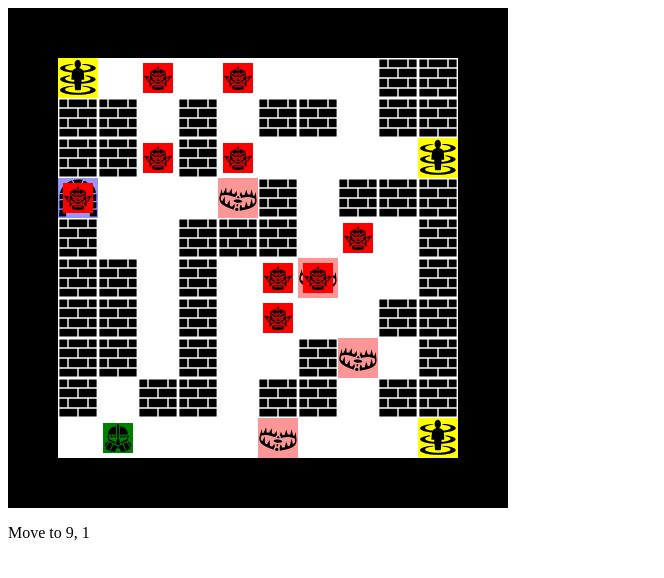
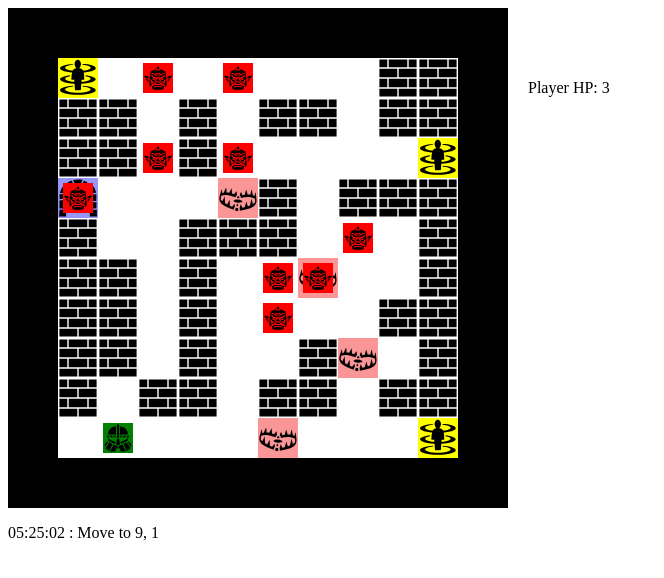
Before and after one commit to MKomaltilov/roguelike-game, a website: page index.html in a window 1280 px wide. Both pictures are taken after a click on the element 118 px from the left and 438 px from the top of the page. Shown: the whole page, without its empty margins (0-664 px from the left). Drawn offline with Linux system fonts and the light colour scheme.

Commit message:
added chance to hit,  statistic with player's HP and logs now printed in reverse order

```diff
--- a/css/game.css
+++ b/css/game.css
@@ -1,7 +1,17 @@
 #game {
+    display: table;
+}
+
+#game-statistic {
+    display: table-cell;
+    padding: 20px;
+}
+
+#game-field {
     padding: 50px;
     background-color: black;
     width: 400px;
+    display: table-cell;
 }
 
 .game-row {
--- a/index.html
+++ b/index.html
@@ -8,8 +8,11 @@
     <title>game</title>
 </head>
 <body>
-    <div id="game"></div>
-    <div id="game-statistic"></div>
+    <div id="game">
+        <div id="game-field"></div>
+        <div id="game-statistic"></div>
+    </div>
+
     <div id="game-logs"></div>
 </body>
 <script src="js/game.js"></script>
--- a/js/game.js
+++ b/js/game.js
@@ -26,6 +26,7 @@ class Enemy {
         this.Y = y;
         this.name;
         this.type = 'enemy';
+        this.hitChance = 5;
     }
 
     action(game) {
@@ -44,6 +45,7 @@ class VerticalEnemy extends Enemy {
         let field = game.board.field;
         if(this.direction === 'down' && field[this.X - 1] !== undefined && field[this.X - 1][this.Y] !== undefined && field[this.X - 1][this.Y] instanceof Floor) {
             if(field[this.X - 1][this.Y].object instanceof Player) {
+                game.log('Enemy hits player');
                 game.hitPlayer();
             } else if(field[this.X - 1][this.Y].object instanceof Enemy) {
                 this.direction = 'up';
@@ -56,6 +58,7 @@ class VerticalEnemy extends Enemy {
         }
         if(this.direction === 'up' && field[this.X + 1] !== undefined && field[this.X + 1][this.Y] !== undefined && field[this.X + 1][this.Y] instanceof Floor) {
             if(field[this.X + 1][this.Y].object instanceof Player) {
+                game.log('Enemy hits player');
                 game.hitPlayer();
             } else if(field[this.X + 1][this.Y].object instanceof Enemy) {
                 this.direction = 'down';
@@ -80,6 +83,7 @@ class HorizontalEnemy extends Enemy {
         let field = game.board.field;
         if(this.direction === 'left' && field[this.X][this.Y - 1] !== undefined && field[this.X][this.Y - 1] instanceof Floor) {
             if(field[this.X][this.Y - 1].object instanceof Player) {
+                game.log('Enemy hits player');
                 game.hitPlayer();
             } else if(field[this.X][this.Y - 1].object instanceof Enemy) {
                 this.direction = 'right';
@@ -92,6 +96,7 @@ class HorizontalEnemy extends Enemy {
         }
         if(this.direction === 'right' && field[this.X][this.Y + 1] !== undefined && field[this.X][this.Y + 1] instanceof Floor) {
             if(field[this.X][this.Y + 1].object instanceof Player) {
+                game.log('Enemy hits player');
                 game.hitPlayer();
             } else if(field[this.X][this.Y + 1].object instanceof Enemy) {
                 this.direction = 'left';
@@ -142,8 +147,8 @@ class Trap extends Floor {
     }
 
     onStep(game) {
+        game.log('Player steps on trap');
         game.hitPlayer();
-        console.log(game.board.field[this.X][this.Y]);
         game.board.field[this.X][this.Y] = new Floor(this.X, this.Y);
     }
 }
@@ -188,6 +193,7 @@ class Player {
         this.X = x;
         this.Y = y;
         this.type = 'player';
+        this.hitChance = 4;
     }
 
 }
@@ -345,12 +351,14 @@ class GameObjects {
 
 
 class Game {
-    constructor(size, gameDiv, logsDiv) {
+    constructor(size, gameDiv, logsDiv, statisticDiv) {
         this.player = new Player();
         this.board = new Board(size, gameDiv);
         this.objects = new GameObjects(this.board.field, this.player, this);
         this.instruments = new Instruments();
         this.logsElement = logsDiv;
+        this.statisticElement = statisticDiv;
+        this.drawStatistic();
         this.logs = [];
     }
 
@@ -364,14 +372,23 @@ class Game {
 
         } else if(this.board.field[x][y] instanceof Floor && this.board.field[x][y].object instanceof Enemy) {
             this.log('Fight started!');
-            this.board.field[x][y].object.hitPoints--;
-            if(this.board.field[x][y].object.hitPoints === 0) {
+            if(this.instruments.getRandomInRange(1, 6) >= this.player.hitChance) {
+                this.log('Player hits enemy');
+                this.board.field[x][y].object.hitPoints--;
+            } else {
+                this.log('Player misses');
+            }
+
+            if(this.board.field[x][y].object.hitPoints <= 0) {
+                this.log('Enemy died');
                 for(let i in this.objects.objects) {
                     if(this.objects.objects[i].X === x && this.objects.objects[i].Y === y) {
                         this.objects.objects.splice(i, 1);
                     }
                 }
                 this.board.field[x][y].object = undefined;
+            } else {
+
             }
         }
 
@@ -385,8 +402,17 @@ class Game {
 
         this.board.draw();
         this.objects.draw();
+        this.drawStatistic();
 
 
+    }
+
+    drawStatistic() {
+        console.log(this.statisticElement);
+        this.statisticElement.innerHTML = '';
+        let playerHP = document.createElement('p');
+        playerHP.innerHTML = 'Player HP: ' + this.player.hitPoints;
+        this.statisticElement.appendChild(playerHP);
     }
 
     hitPlayer() {
@@ -399,15 +425,15 @@ class Game {
     }
 
     log(string) {
-        this.logs.push(string);
+        this.logs.push(this.instruments.getTime() + ' : ' + string);
         this.drawLogs();
     }
 
     drawLogs() {
         this.logsElement.innerHTML = '';
-        for(let log of this.logs) {
+        for(let i = this.logs.length - 1; i >= 0; i--) {
             let line = document.createElement('p');
-            line.innerHTML = log;
+            line.innerHTML = this.logs[i];
             this.logsElement.appendChild(line);
         }
     }
@@ -428,8 +454,23 @@ class Instruments {
         }
         return arr;
     }
+
+    getRandomInRange(min, max) {
+        return Math.floor(Math.random() * (max - min + 1)) + min;
+    }
+
+    getTime() {
+        let date = new Date();
+        let time = '';
+        (date.getHours() < 10) ? time += '0' + date.getHours() : time += date.getHours();
+        time += ':';
+        (date.getMinutes() < 10) ? time += '0' + date.getMinutes() : time += date.getMinutes();
+        time += ':';
+        (date.getSeconds() < 10) ? time += '0' + date.getSeconds() : time += date.getSeconds();
+        return time;
+    }
 }
 
-let game = new Game(10, document.getElementById('game'), document.getElementById('game-logs'));
+let game = new Game(10, document.getElementById('game-field'), document.getElementById('game-logs'), document.getElementById('game-statistic'));
 
 console.log(game);
```
